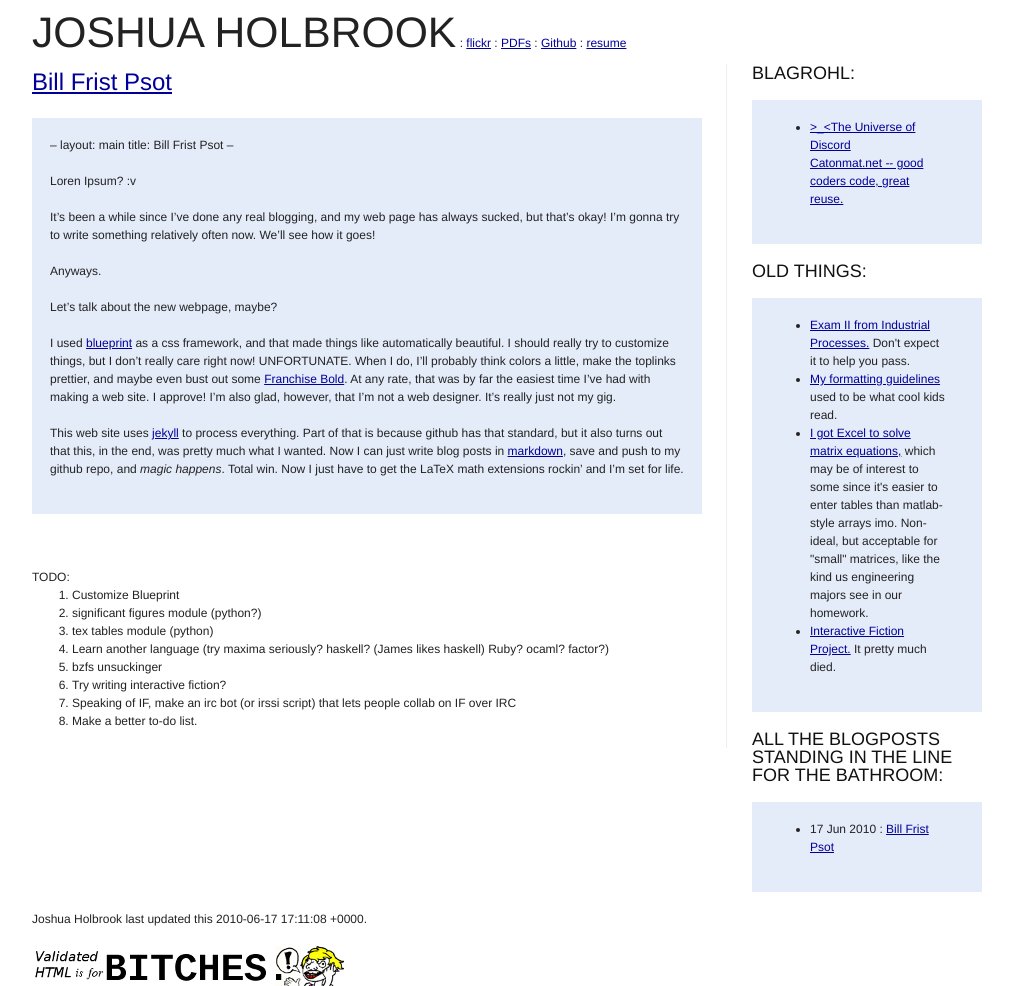
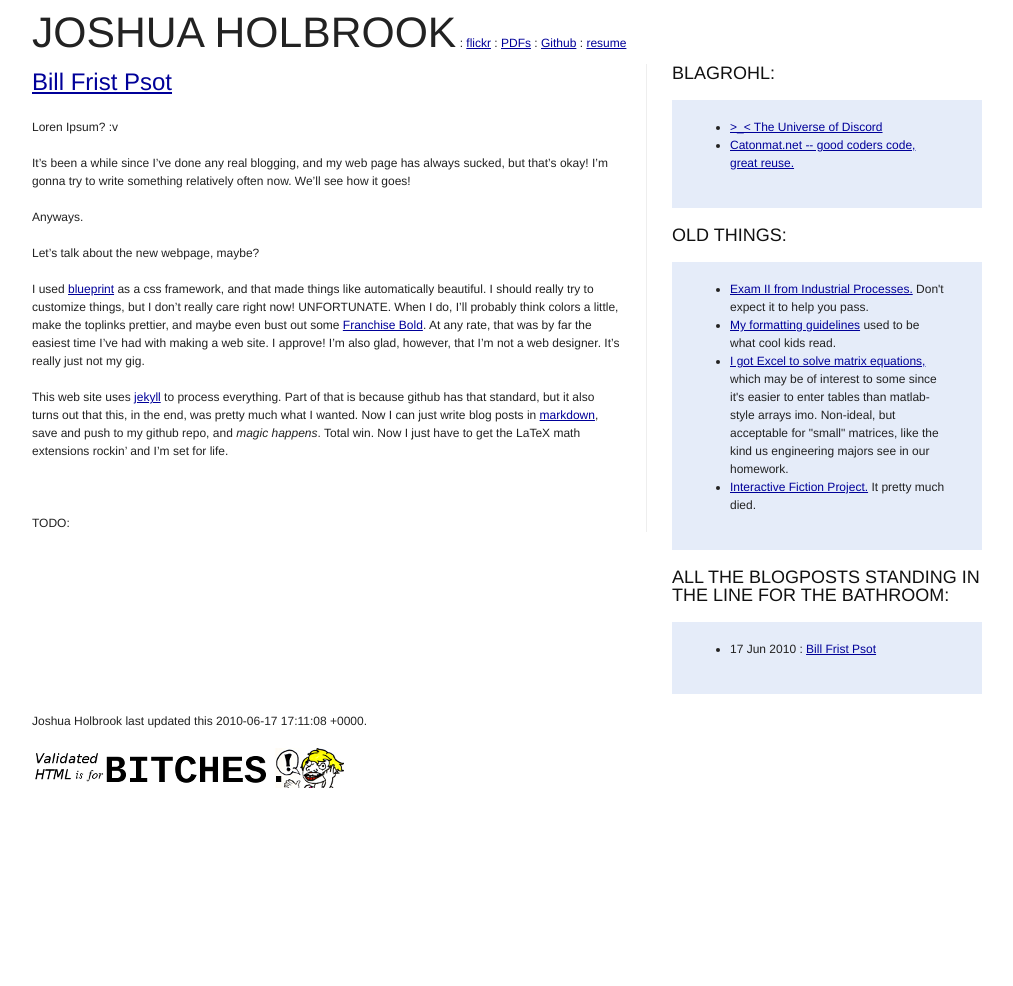
Before and after one commit to jfhbrook/jfhbrook.github.io, a Jekyll site: the page built from index.html, in a window 1280 px wide. Shown: the whole page, without its empty margins (133-1146 px from the left). Built offline with Jekyll 4.4.1, drawn with Linux system fonts in a browser that asks for light colours; after the commit the page ends 900 px from its top, so only the background shows below that.

```diff
--- a/_layouts/main.html
+++ b/_layouts/main.html
@@ -23,16 +23,17 @@
     </div>
 
     <!--content-->
-    <div class="span-17 colborder">
+    <div class="span-15 colborder">
     {{ content }}
     </div>
 
-    <div class="span-6 last">
+    <div class="span-8 last">
         <h3>BLAGROHL:</h3>
         <div class="box">
             <ul>
-                <li><a href="http://www.substack.net">&gt;_&lt;The Universe of Discord</a></li>
-            <a href="http://www.catonmat.net">Catonmat.net -- good coders code, great reuse.</a><br>
+                <li><a href="http://www.substack.net">&gt;_&lt; The Universe of Discord</a></li>
+                <li><a href="http://www.catonmat.net">Catonmat.net -- good coders code, great reuse.</a></li>
+            </ul>
         </div>
         <h3>OLD THINGS:</h3>
         <div class="box">
--- a/index.html
+++ b/index.html
@@ -4,12 +4,11 @@ title: yo dawg i herd u liek webpages
 ---
 
 <h2><a href="{{ site.posts.first.url }}">{{ site.posts.first.title }}</a></h2>
-    <div class="box">
-        {{ site.posts.first.content }}
-    </div>
+    {{ site.posts.first.content }}
 
 <br/><br/>TODO:<br/>
 
+<!--
 <ol>
 <li>Customize Blueprint</li>
 <li>significant figures module (python?)</li>
@@ -20,3 +19,4 @@ title: yo dawg i herd u liek webpages
 <li>Speaking of IF, make an irc bot (or irssi script) that lets people collab on IF over IRC</li>
 <li>Make a better to-do list.</li>
 </ol>
+-->
```
Also changed, not shown: _posts/2010-06-17-bill-frist-psot.md (+2 -2 lines), README.md (added), 1 other file.
